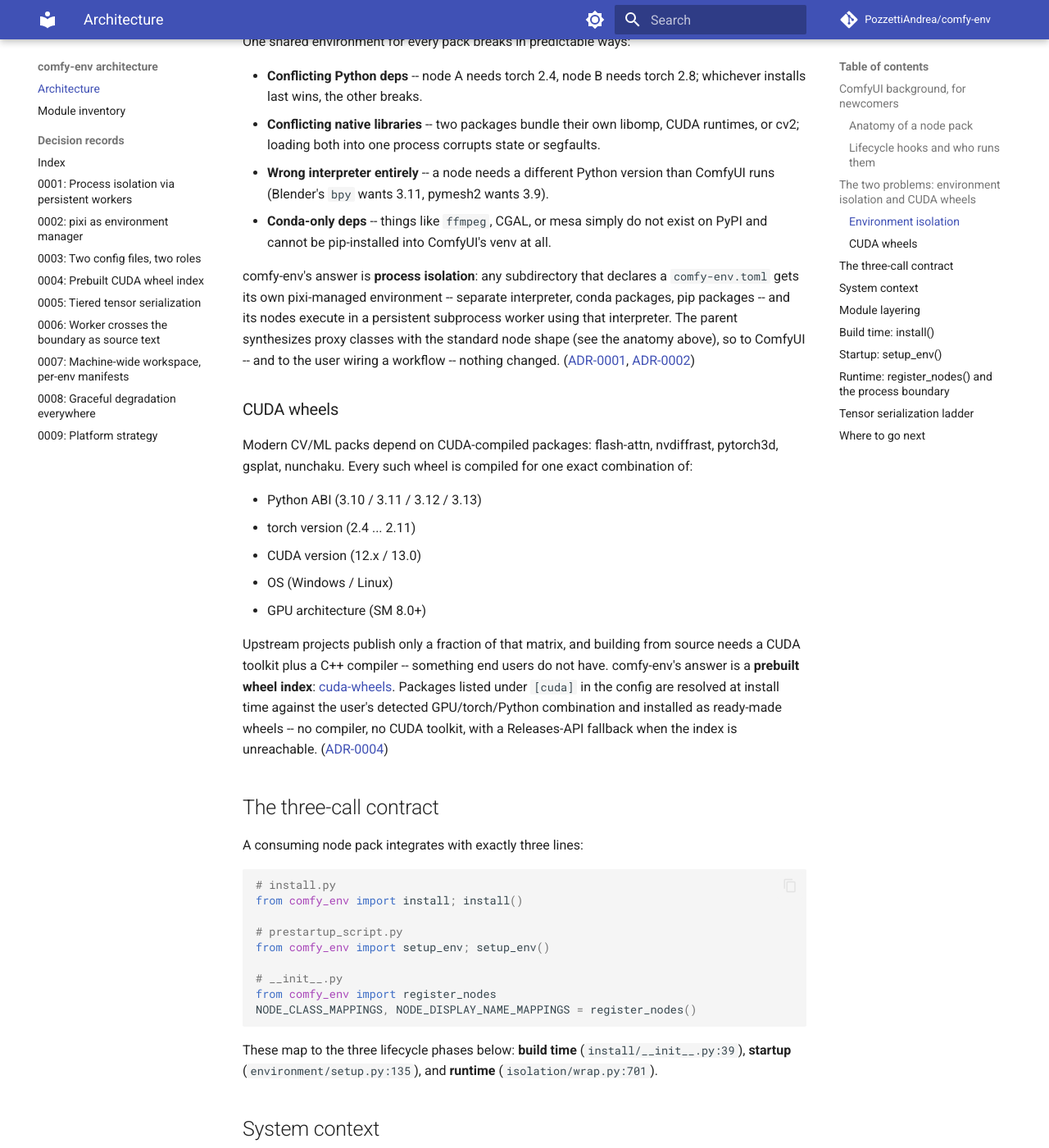
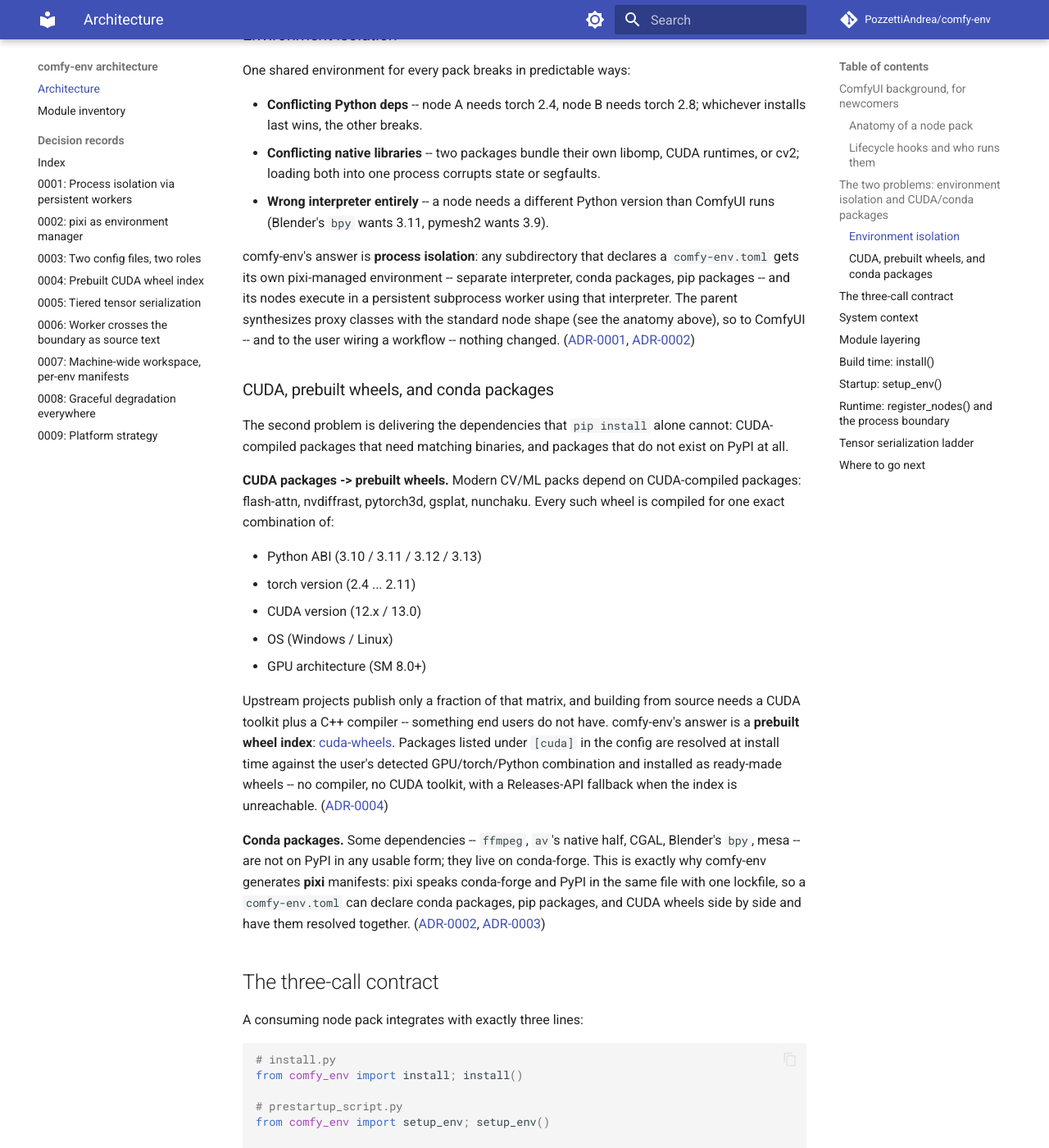
Before and after one commit to Comfy-Forge/comfy-forge-docs, an MkDocs documentation site: the page built from docs/index.md, in a window 1280 px wide and 1400 px high, scrolled down 2748 px. Shown: the whole window at 82% size. Built offline with MkDocs 1.6.1 and Material for MkDocs 9.7.7, drawn with Linux system fonts in a browser that asks for light colours; comment, search, counter and statistics services are not loaded; some of the changed text lies outside the part shown.

Commit message:
Reframe second problem: CUDA / prebuilt wheels / conda packages
Co-Authored-By: Claude Fable 5 <noreply@anthropic.com>

```diff
--- a/docs/index.md
+++ b/docs/index.md
@@ -5,11 +5,12 @@ management and automatic CUDA wheel resolution for ComfyUI custom nodes
 (~12,000 lines of Python under `src/comfy_env/`).
 
 comfy-env solves two problems: **environment isolation** (nodes with
-conflicting dependencies each get their own Python environment, transparently)
-and **CUDA wheels** (prebuilt CUDA binaries resolved for the user's exact
-machine -- no compiler, no CUDA toolkit). Both are expanded
-[below](#the-two-problems-environment-isolation-and-cuda-wheels), after a
-short ComfyUI primer.
+conflicting dependencies each get their own Python environment,
+transparently) and **CUDA / prebuilt wheels / conda packages** (dependencies
+pip alone cannot deliver, resolved for the user's exact machine -- no
+compiler, no CUDA toolkit). Both are expanded
+[below](#the-two-problems-environment-isolation-and-cudaconda-packages),
+after a short ComfyUI primer.
 
 ## ComfyUI background, for newcomers
 
@@ -120,7 +121,7 @@ isolation possible: `register_nodes()` reads `INPUT_TYPES`/`RETURN_TYPES`
 metadata out of a subprocess and synthesizes proxy classes with the same
 shape, so ComfyUI cannot tell a proxied node from a local one.
 
-## The two problems: environment isolation and CUDA wheels
+## The two problems: environment isolation and CUDA/conda packages
 
 ### Environment isolation
 
@@ -133,8 +134,6 @@ One shared environment for every pack breaks in predictable ways:
   segfaults.
 - **Wrong interpreter entirely** -- a node needs a different Python version
   than ComfyUI runs (Blender's `bpy` wants 3.11, pymesh2 wants 3.9).
-- **Conda-only deps** -- things like `ffmpeg`, CGAL, or mesa simply do not
-  exist on PyPI and cannot be pip-installed into ComfyUI's venv at all.
 
 comfy-env's answer is **process isolation**: any subdirectory that declares a
 `comfy-env.toml` gets its own pixi-managed environment -- separate
@@ -145,11 +144,15 @@ ComfyUI -- and to the user wiring a workflow -- nothing changed.
 ([ADR-0001](adr/0001-process-isolation-via-persistent-subprocess-workers.md),
 [ADR-0002](adr/0002-pixi-as-environment-manager.md))
 
-### CUDA wheels
+### CUDA, prebuilt wheels, and conda packages
 
-Modern CV/ML packs depend on CUDA-compiled packages: flash-attn, nvdiffrast,
-pytorch3d, gsplat, nunchaku. Every such wheel is compiled for one exact
-combination of:
+The second problem is delivering the dependencies that `pip install` alone
+cannot: CUDA-compiled packages that need matching binaries, and packages that
+do not exist on PyPI at all.
+
+**CUDA packages -> prebuilt wheels.** Modern CV/ML packs depend on
+CUDA-compiled packages: flash-attn, nvdiffrast, pytorch3d, gsplat, nunchaku.
+Every such wheel is compiled for one exact combination of:
 
 - Python ABI (3.10 / 3.11 / 3.12 / 3.13)
 - torch version (2.4 ... 2.11)
@@ -166,6 +169,15 @@ detected GPU/torch/Python combination and installed as ready-made wheels --
 no compiler, no CUDA toolkit, with a Releases-API fallback when the index is
 unreachable.
 ([ADR-0004](adr/0004-prebuilt-cuda-wheel-index.md))
+
+**Conda packages.** Some dependencies -- `ffmpeg`, `av`'s native half, CGAL,
+Blender's `bpy`, mesa -- are not on PyPI in any usable form; they live on
+conda-forge. This is exactly why comfy-env generates **pixi** manifests:
+pixi speaks conda-forge and PyPI in the same file with one lockfile, so a
+`comfy-env.toml` can declare conda packages, pip packages, and CUDA wheels
+side by side and have them resolved together.
+([ADR-0002](adr/0002-pixi-as-environment-manager.md),
+[ADR-0003](adr/0003-two-config-files-with-two-roles.md))
 
 ## The three-call contract
 
```
